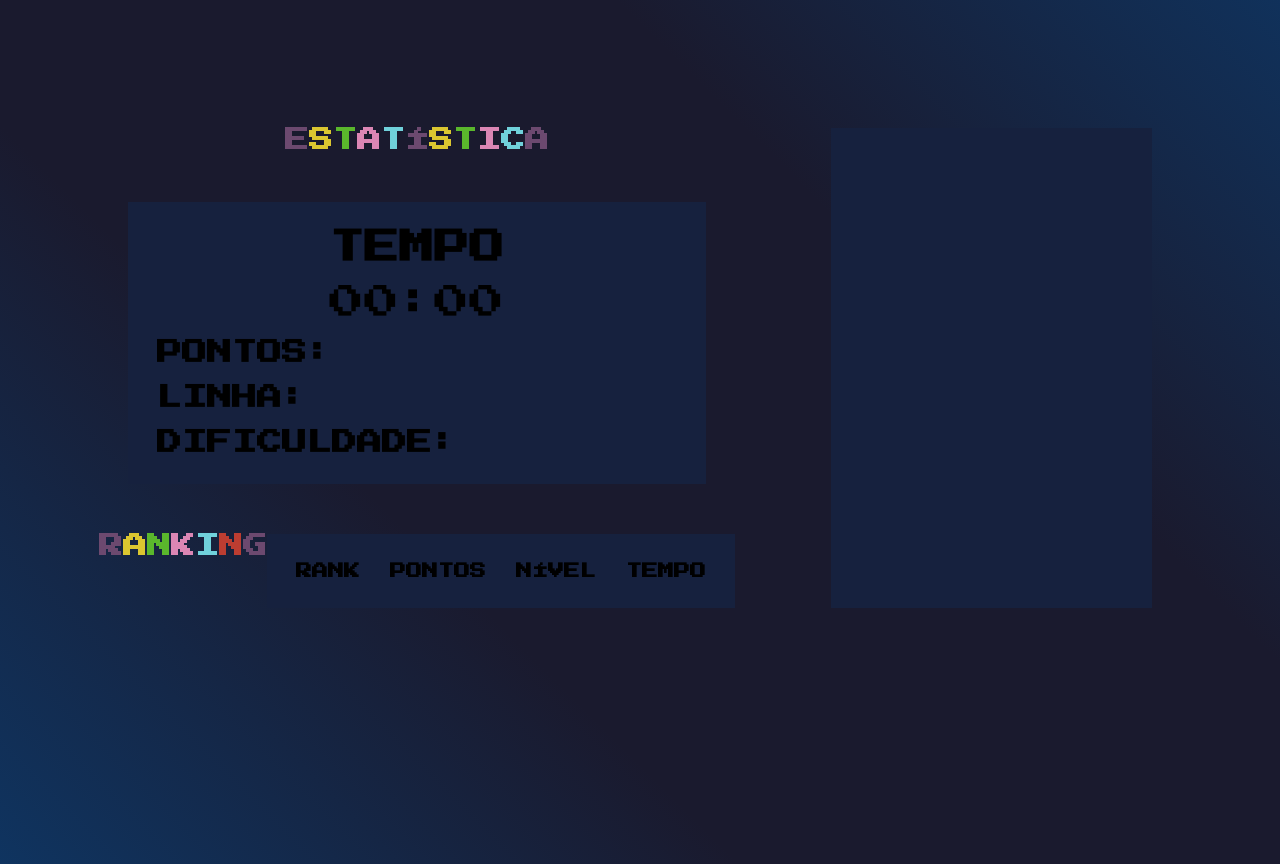
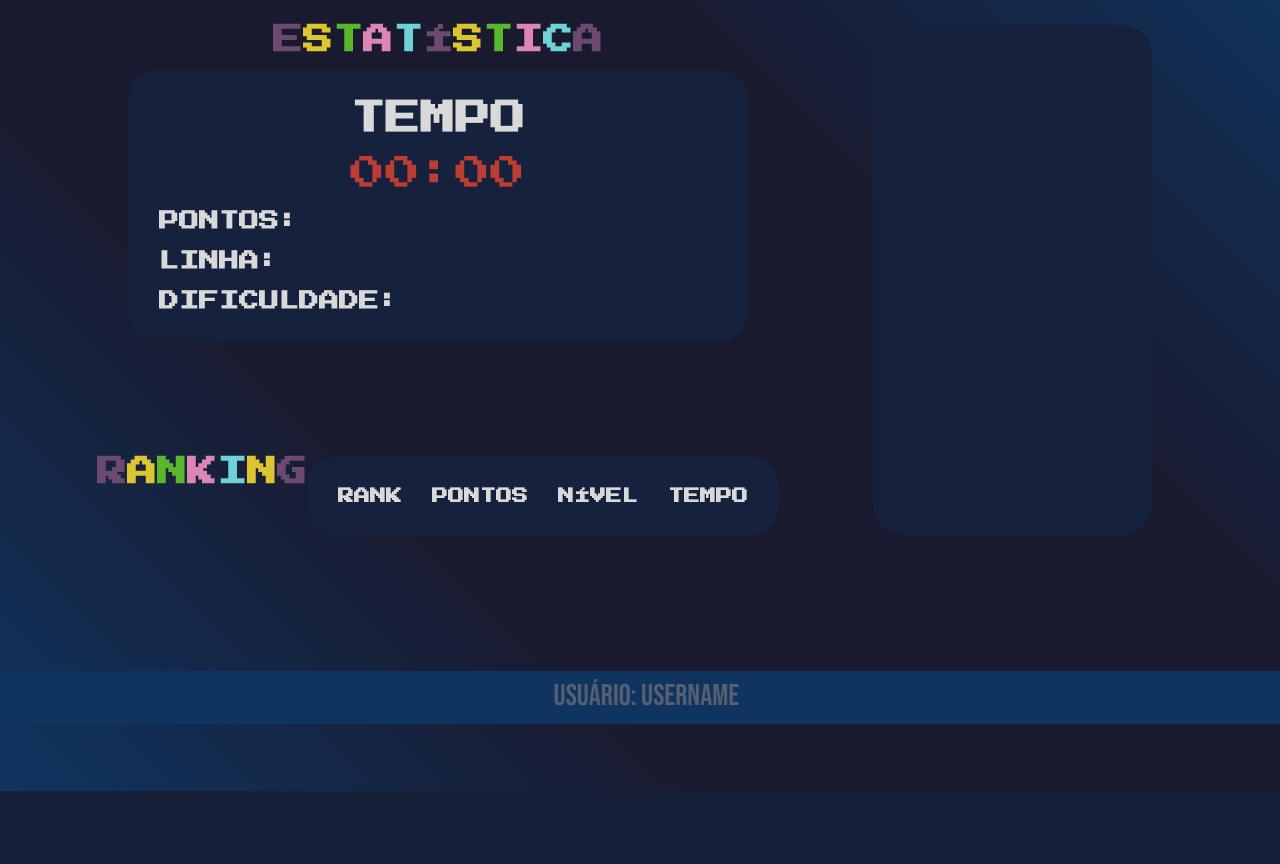
Before and after one commit to VictorFerreiraDaSilva/progWeb, a PHP site: page /jogo.html in a window 1280 px wide. Shown: the part 76-940 px from the top of the page. After the commit the page ends 867 px from the top, so only its background shows below. Run offline with PHP 8.4, Linux system fonts and the light colour scheme.

Commit message:
footer tela do jogo

```diff
--- a/Projeto/css/style.css
+++ b/Projeto/css/style.css
@@ -158,6 +158,7 @@ body{
 .jogobody{
     width: auto;
 }
+
 .icones_header{
     margin: 2%;
 
@@ -186,7 +187,8 @@ body{
 
     display: flex;
     flex-direction: row;
-    margin: 10%;
+    margin: 0 10% 0 10%;
+        /*cima, direita, baixo, esquerda */
 
     gap: 125px;
 }
@@ -194,12 +196,14 @@ body{
 .estat_rank{
     display: flex;
     flex-direction: column;
-    gap: 50px;
+    gap: 15px;
 }
 
 .estatistica{
     display: flex;
     justify-content: center;
+
+    font-size: 30px;
 }
 
 .estat{
@@ -211,6 +215,7 @@ body{
     padding: 5%;
 
     background-color: var(--box-color);
+    border-radius: 30px;
 
 }
 
@@ -219,16 +224,29 @@ body{
     justify-content: center;
 
     font-size: 35px;
+    color: #D9D9D9;
+}
+
+.tempo_num{
+    display: flex;
+    justify-content: center;
+
+    font-size: 35px;
+    color: #BC3D31;
 }
 
 .est{
-    font-size: 25px;
+    font-size: 20px;
+    color: #D9D9D9;
 }
+
 
 .ranking{
     display: flex;
-    flex-direction: row;
     justify-content: center;
+    padding-top: 100px;
+
+    font-size: 30px;
 }
 
 .ranking_pessoal{
@@ -237,12 +255,34 @@ body{
     margin: auto;
     padding: 5%;
     gap: 30px;
+
     background-color: var(--box-color);
+    border-radius: 30px;
 
     font-size: 16px;
+    color: #D9D9D9;
 }
 
 .jogo{
-    width: 50%;
+    border-radius: 30px;
+    width: 80%  ;
     background-color: var(--box-color);
 }
+
+footer{
+    font-family: 'Bebas Neue', sans-serif;
+    font-size: 30px;
+    color: #545F71;
+
+    display: flex;
+    justify-content: center;
+
+    position: fixed;
+    bottom: 0;
+    width: 100%;
+    height: 2.5rem;
+    padding: 0.5%;
+
+    background-color: #0F3460;
+
+}
--- a/Projeto/jogo.html
+++ b/Projeto/jogo.html
@@ -31,23 +31,28 @@
             </h1>
             <div class="estat">
                 <h1 class="tempo">TEMPO</h1>
-                <p class="tempo"> 00:00 </p>
+                <p class="tempo_num"> 00:00 </p>
                 <h2 class="est"> PONTOS:</h2>
                 <h2 class="est"> LINHA: </h2>
                 <h2 class="est"> DIFICULDADE:</h2>
             </div>
-            <h1 class="ranking"><span class="roxo">R</span><span class="amarelo">A</span><span class="verde">N</span><span class="rosa">K</span><span class="azul">I</span><span class="vermelho">N</span><span class="roxo">G</span>
+            <section class="ranking_teste">
+            <h1 class="ranking"><span class="roxo">R</span><span class="amarelo">A</span><span class="verde">N</span><span class="rosa">K</span><span class="azul">I</span><span class="amarelo">N</span><span class="roxo">G</span>
             <div class="ranking_pessoal">
                 <p> RANK</p>
                 <p> PONTOS</p>
                 <p> NÍVEL</p>
                 <p> TEMPO</p>
             </div>
+            </section>
         </div>
         <div class="jogo">
-
         </div>
     </section>
 
+    <footer>
+        USUÁRIO: USERNAME
+    </footer>
+
 </body>
 </html>
```
